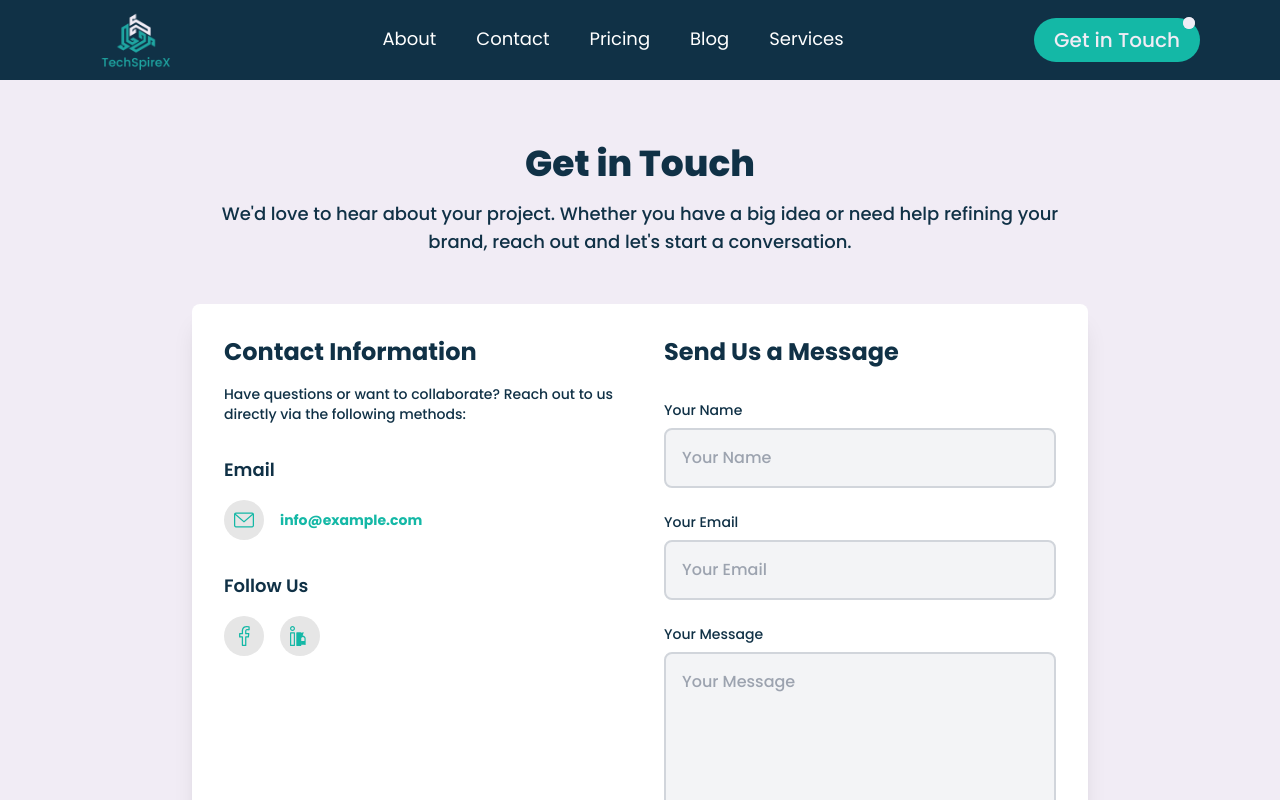
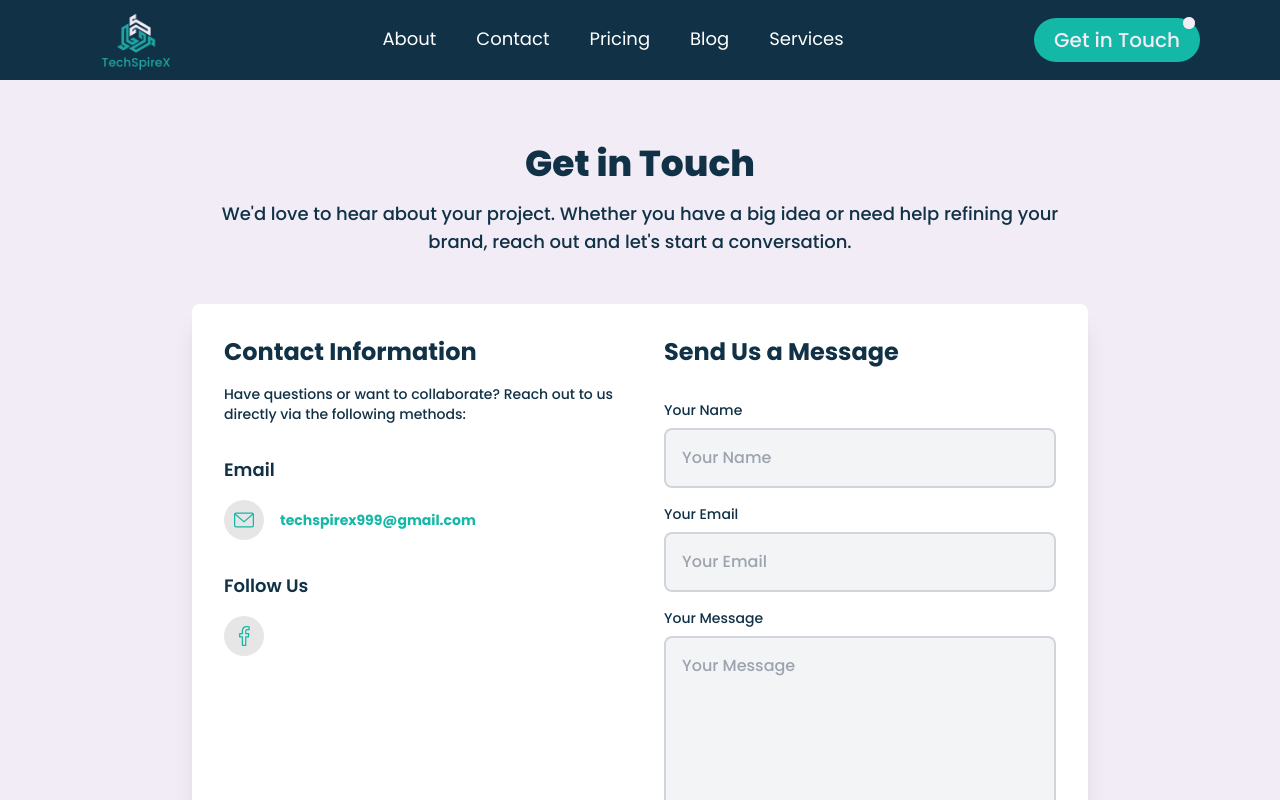
Before and after one commit to m-anas44/agency_portfolio, a React (Vite) app in the folder client/: page /contact in a window 1280 px wide. Shown: the top 800 px of the page. Built offline with nearby package versions, Linux system fonts and the light colour scheme.

Commit message:
contact from done with backend service

```diff
--- a/client/package.json
+++ b/client/package.json
@@ -17,6 +17,7 @@
     "@sanity/asset-utils": "^2.2.1",
     "@sanity/client": "^6.22.5",
     "@sanity/image-url": "^1.1.0",
+    "emailjs-com": "^3.2.0",
     "react": "^18.3.1",
     "react-dom": "^18.3.1",
     "react-icons": "^5.3.0",
--- a/client/src/components/Contact/ContactForm.jsx
+++ b/client/src/components/Contact/ContactForm.jsx
@@ -1,4 +1,7 @@
 import React, { useState } from 'react';
+import emailjs from 'emailjs-com';
+import LeftSide from './LeftSide';
+import HeadingSection from './HeadingSection';
 
 const ContactForm = () => {
   const [formData, setFormData] = useState({
@@ -7,97 +10,86 @@ const ContactForm = () => {
     message: '',
   });
 
-  // Handle change for all input fields
+  const [errors, setErrors] = useState({});
+  const [isSubmitted, setIsSubmitted] = useState(false);
+  const [error, setError] = useState(false);
+
+  // Handle input changes
   const handleChange = (e) => {
     const { name, value } = e.target;
     setFormData({
       ...formData,
       [name]: value,
     });
+    setErrors({ ...errors, [name]: '' }); // Clear error when user starts typing
+  };
+
+  // Validate form fields
+  const validate = () => {
+    const newErrors = {};
+    if (!formData.name || formData.name.trim().length < 3) {
+      newErrors.name = 'Name must be at least 3 characters long.';
+    }
+    const emailRegex = /^[^\s@]+@[^\s@]+\.[^\s@]+$/;
+    if (!formData.email || !emailRegex.test(formData.email)) {
+      newErrors.email = 'Please enter a valid email address.';
+    }
+    if (!formData.message || formData.message.trim().length < 15) {
+      newErrors.message = 'Message must be at least 15 characters long.';
+    }
+    return newErrors;
   };
 
   // Handle form submission
   const handleSubmit = (e) => {
     e.preventDefault();
-    console.log('Form submitted:', formData);
-    // You can also send formData to a backend service here
-    setFormData({
-      name: '',
-      email: '',
-      message: '',
-    });
+
+    const validationErrors = validate();
+    if (Object.keys(validationErrors).length > 0) {
+      setErrors(validationErrors);
+      return;
+    }
+
+    emailjs
+      .send(
+        'service_p413wz5', // Replace with your EmailJS service ID
+        'template_9ejyc6c', // Replace with your EmailJS template ID
+        {
+          name: formData.name,
+          email: formData.email,
+          message: formData.message,
+        },
+        'LdqmnO_8QTXcOMZN5' // Replace with your EmailJS public key
+      )
+      .then(
+        (response) => {
+          console.log('Email sent successfully:', response.text);
+          setIsSubmitted(true);
+          setError(false);
+
+          // Reset form fields
+          setFormData({ name: '', email: '', message: '' });
+
+          // Automatically clear success message after 5 seconds
+          setTimeout(() => {
+            setIsSubmitted(false);
+          }, 5000);
+        },
+        (error) => {
+          console.error('Failed to send email:', error);
+          setError(true);
+        }
+      );
   };
 
   return (
     <div className='py-16 bg-tertiary'>
       {/* Heading Section */}
-      <div className='max-w-4xl mx-auto text-center'>
-        <h2 className='mb-4 text-4xl font-extrabold text-secondary'>Get in Touch</h2>
-        <p className='text-lg text-secondary'>
-          We'd love to hear about your project. Whether you have a big idea or need help refining your brand, reach out
-          and let's start a conversation.
-        </p>
-      </div>
-
+      <HeadingSection />
       {/* Contact Form */}
       <div className='grid items-start max-w-4xl gap-12 p-8 mx-auto mt-12 bg-white rounded-lg shadow-xl sm:grid-cols-2'>
         {/* Left Section */}
-        <div>
-          <h3 className='text-2xl font-bold text-secondary'>Contact Information</h3>
-          <p className='mt-4 text-sm text-secondary'>
-            Have questions or want to collaborate? Reach out to us directly via the following methods:
-          </p>
-
-          {/* Email Section */}
-          <div className='mt-8'>
-            <h4 className='text-lg font-semibold text-secondary'>Email</h4>
-            <ul className='mt-4'>
-              <li className='flex items-center'>
-                <div className='bg-[#e6e6e6] h-10 w-10 rounded-full flex items-center justify-center shrink-0'>
-                  <svg
-                    xmlns='http://www.w3.org/2000/svg'
-                    width='20px'
-                    height='20px'
-                    fill='#14B8A6'
-                    viewBox='0 0 479.058 479.058'
-                  >
-                    <path d='M434.146 59.882H44.912C20.146 59.882 0 80.028 0 104.794v269.47c0 24.766 20.146 44.912 44.912 44.912h389.234c24.766 0 44.912-20.146 44.912-44.912v-269.47c0-24.766-20.146-44.912-44.912-44.912zm0 29.941c2.034 0 3.969.422 5.738 1.159L239.529 264.631 39.173 90.982a14.902 14.902 0 0 1 5.738-1.159zm0 299.411H44.912c-8.26 0-14.971-6.71-14.971-14.971V122.615l199.778 173.141c2.822 2.441 6.316 3.655 9.81 3.655s6.988-1.213 9.81-3.655l199.778-173.141v251.649c-.001 8.26-6.711 14.97-14.971 14.97z' />
-                  </svg>
-                </div>
-                <a href='mailto:info@example.com' className='ml-4 text-sm text-primary'>
-                  <strong>info@example.com</strong>
-                </a>
-              </li>
-            </ul>
-          </div>
-
-          {/* Social Media Section */}
-          <div className='mt-8'>
-            <h4 className='text-lg font-semibold text-secondary'>Follow Us</h4>
-            <ul className='flex mt-4 space-x-4'>
-              <li className='bg-[#e6e6e6] h-10 w-10 rounded-full flex items-center justify-center shrink-0'>
-                <a href='javascript:void(0)'>
-                  <svg xmlns='http://www.w3.org/2000/svg' width='20px' height='20px' fill='#14B8A6' viewBox='0 0 24 24'>
-                    <path d='M6.812 13.937H9.33v9.312c0 .414.335.75.75.75l4.007.001a.75.75 0 0 0 .75-.75v-9.312h2.387a.75.75 0 0 0 .744-.657l.498-4a.75.75 0 0 0-.744-.843h-2.885c.113-2.471-.435-3.202 1.172-3.202 1.088-.13 2.804.421 2.804-.75V.909a.75.75 0 0 0-.648-.743A26.926 26.926 0 0 0 15.071 0c-7.01 0-5.567 7.772-5.74 8.437H6.812a.75.75 0 0 0-.75.75v4c0 .414.336.75.75.75zm.75-3.999h2.518a.75.75 0 0 0 .75-.75V6.037c0-2.883 1.545-4.536 4.24-4.536.878 0 1.686.043 2.242.087v2.149c-.402.205-3.976-.884-3.976 2.697v2.755c0 .414.336.75.75.75h2.786l-.312 2.5h-2.474a.75.75 0 0 0-.75.75V22.5h-2.505v-9.312a.75.75 0 0 0-.75-.75H7.562z' />
-                  </svg>
-                </a>
-              </li>
-              <li className='bg-[#e6e6e6] h-10 w-10 rounded-full flex items-center justify-center shrink-0'>
-                <a href='javascript:void(0)'>
-                  <svg
-                    xmlns='http://www.w3.org/2000/svg'
-                    width='20px'
-                    height='20px'
-                    fill='#14B8A6'
-                    viewBox='0 0 511 512'
-                  >
-                    <path d='M111.898 160.664H15.5c-8.285 0-15 6.719-15 15V497c0 8.285 6.715 15 15 15h96.398c8.286 0 15-6.715 15-15V175.664c0-8.281-6.714-15-15-15zM96.898 482H30.5V190.664h66.398zM63.703 0C28.852 0 .5 28.352.5 63.195c0 34.852 28.352 63.2 63.203 63.2 34.848 0 63.195-28.352 63.195-63.2C126.898 28.352 98.551 0 63.703 0zm0 96.395c-18.308 0-33.203-14.891-33.203-33.2C30.5 44.891 45.395 30 63.703 30c18.305 0 33.195 14.89 33.195 33.195 0 18.309-14.89 33.2-33.195 33.2zm289.207 62.148c-22.8 0-45.273 5.496-65.398 15.777-.684-7.652-7.11-13.656-14.942-13.656h-96.406c-8.281 0-15 6.719-15 15V497c0 8.285 6.719 15 15 15h96.406c8.285 0 15-6.715 15-15V320.266c0-22.735 18.5-41.23 41.235-41.23 22.734 0 41.227 18.498 41.227 41.23v153.234c0 8.285 6.715 15 15 15s15-6.715 15-15V320.266c0-42.175-34.421-76.635-76.679-76.635zM288.101 482h96.407v-98.329h-96.407z' />
-                  </svg>
-                </a>
-              </li>
-            </ul>
-          </div>
-        </div>
+        <LeftSide />
 
         {/* Right Section: Form */}
         <div>
@@ -112,12 +104,14 @@ const ContactForm = () => {
               name='name'
               value={formData.name}
               onChange={handleChange}
-              required
-              className='block w-full p-4 mb-6 bg-gray-100 border-2 border-gray-300 rounded-lg text-secondary'
+              className={`block w-full p-4 mb-1 bg-gray-100 border-2 rounded-lg ${
+                errors.name ? 'border-red-500' : 'border-gray-300'
+              } text-secondary`}
               placeholder='Your Name'
             />
+            {errors.name && <p className='text-sm text-red-500'>{errors.name}</p>}
 
-            <label htmlFor='email' className='block mb-2 text-sm font-medium text-secondary'>
+            <label htmlFor='email' className='block mt-4 mb-2 text-sm font-medium text-secondary'>
               Your Email
             </label>
             <input
@@ -126,12 +120,14 @@ const ContactForm = () => {
               name='email'
               value={formData.email}
               onChange={handleChange}
-              required
-              className='block w-full p-4 mb-6 bg-gray-100 border-2 border-gray-300 rounded-lg text-secondary'
+              className={`block w-full p-4 mb-1 bg-gray-100 border-2 rounded-lg ${
+                errors.email ? 'border-red-500' : 'border-gray-300'
+              } text-secondary`}
               placeholder='Your Email'
             />
+            {errors.email && <p className='text-sm text-red-500'>{errors.email}</p>}
 
-            <label htmlFor='message' className='block mb-2 text-sm font-medium text-secondary'>
+            <label htmlFor='message' className='block mt-4 mb-2 text-sm font-medium text-secondary'>
               Your Message
             </label>
             <textarea
@@ -139,16 +135,21 @@ const ContactForm = () => {
               name='message'
               value={formData.message}
               onChange={handleChange}
-              required
               rows={6}
-              className='block w-full p-4 mb-6 bg-gray-100 border-2 border-gray-300 rounded-lg text-secondary'
+              className={`block w-full p-4 mb-1 bg-gray-100 border-2 rounded-lg ${
+                errors.message ? 'border-red-500' : 'border-gray-300'
+              } text-secondary`}
               placeholder='Your Message'
             ></textarea>
+            {errors.message && <p className='text-sm text-red-500'>{errors.message}</p>}
 
-            <button type='submit' className='w-full py-4 font-medium text-white rounded-lg bg-primary'>
+            <button type='submit' className='w-full py-4 mt-4 font-medium text-white rounded-lg bg-primary'>
               Send Message
             </button>
           </form>
+
+          {isSubmitted && <p className='mt-4 text-green-600'>Your message has been sent successfully!</p>}
+          {error && <p className='mt-4 text-red-600'>Failed to send the message. Please try again later.</p>}
         </div>
       </div>
     </div>
--- /dev/null
+++ b/client/src/components/Contact/HeadingSection.jsx
@@ -0,0 +1,15 @@
+import React from 'react'
+
+const HeadingSection = () => {
+  return (
+    <div className='max-w-4xl mx-auto text-center'>
+      <h2 className='mb-4 text-4xl font-extrabold text-secondary'>Get in Touch</h2>
+      <p className='text-lg text-secondary'>
+        We'd love to hear about your project. Whether you have a big idea or need help refining your brand, reach out
+        and let's start a conversation.
+      </p>
+    </div>
+  );
+}
+
+export default HeadingSection
--- /dev/null
+++ b/client/src/components/Contact/LeftSide.jsx
@@ -0,0 +1,56 @@
+import React from 'react';
+
+const LeftSide = () => {
+  return (
+    <div>
+      <h3 className='text-2xl font-bold text-secondary'>Contact Information</h3>
+      <p className='mt-4 text-sm text-secondary'>
+        Have questions or want to collaborate? Reach out to us directly via the following methods:
+      </p>
+
+      {/* Email Section */}
+      <div className='mt-8'>
+        <h4 className='text-lg font-semibold text-secondary'>Email</h4>
+        <ul className='mt-4'>
+          <li className='flex items-center'>
+            <div className='bg-[#e6e6e6] h-10 w-10 rounded-full flex items-center justify-center shrink-0'>
+              <svg
+                xmlns='http://www.w3.org/2000/svg'
+                width='20px'
+                height='20px'
+                fill='#14B8A6'
+                viewBox='0 0 479.058 479.058'
+              >
+                <path d='M434.146 59.882H44.912C20.146 59.882 0 80.028 0 104.794v269.47c0 24.766 20.146 44.912 44.912 44.912h389.234c24.766 0 44.912-20.146 44.912-44.912v-269.47c0-24.766-20.146-44.912-44.912-44.912zm0 29.941c2.034 0 3.969.422 5.738 1.159L239.529 264.631 39.173 90.982a14.902 14.902 0 0 1 5.738-1.159zm0 299.411H44.912c-8.26 0-14.971-6.71-14.971-14.971V122.615l199.778 173.141c2.822 2.441 6.316 3.655 9.81 3.655s6.988-1.213 9.81-3.655l199.778-173.141v251.649c-.001 8.26-6.711 14.97-14.971 14.97z' />
+              </svg>
+            </div>
+            <a
+              href='https://mail.google.com/mail/?view=cm&fs=1&to=techspirex999@gmail.com'
+              target='_blank'
+              rel='noopener noreferrer'
+              className='ml-4 text-sm text-primary'
+            >
+              <strong>techspirex999@gmail.com</strong>
+            </a>
+          </li>
+        </ul>
+      </div>
+
+      {/* Social Media Section */}
+      <div className='mt-8'>
+        <h4 className='text-lg font-semibold text-secondary'>Follow Us</h4>
+        <ul className='flex mt-4 space-x-4'>
+          <li className='bg-[#e6e6e6] h-10 w-10 rounded-full flex items-center justify-center shrink-0'>
+            <a href='javascript:void(0)'>
+              <svg xmlns='http://www.w3.org/2000/svg' width='20px' height='20px' fill='#14B8A6' viewBox='0 0 24 24'>
+                <path d='M6.812 13.937H9.33v9.312c0 .414.335.75.75.75l4.007.001a.75.75 0 0 0 .75-.75v-9.312h2.387a.75.75 0 0 0 .744-.657l.498-4a.75.75 0 0 0-.744-.843h-2.885c.113-2.471-.435-3.202 1.172-3.202 1.088-.13 2.804.421 2.804-.75V.909a.75.75 0 0 0-.648-.743A26.926 26.926 0 0 0 15.071 0c-7.01 0-5.567 7.772-5.74 8.437H6.812a.75.75 0 0 0-.75.75v4c0 .414.336.75.75.75zm.75-3.999h2.518a.75.75 0 0 0 .75-.75V6.037c0-2.883 1.545-4.536 4.24-4.536.878 0 1.686.043 2.242.087v2.149c-.402.205-3.976-.884-3.976 2.697v2.755c0 .414.336.75.75.75h2.786l-.312 2.5h-2.474a.75.75 0 0 0-.75.75V22.5h-2.505v-9.312a.75.75 0 0 0-.75-.75H7.562z' />
+              </svg>
+            </a>
+          </li>
+        </ul>
+      </div>
+    </div>
+  );
+};
+
+export default LeftSide;
```
Also changed, not shown: 1 other file (tests, documents, lock files or other folders).
